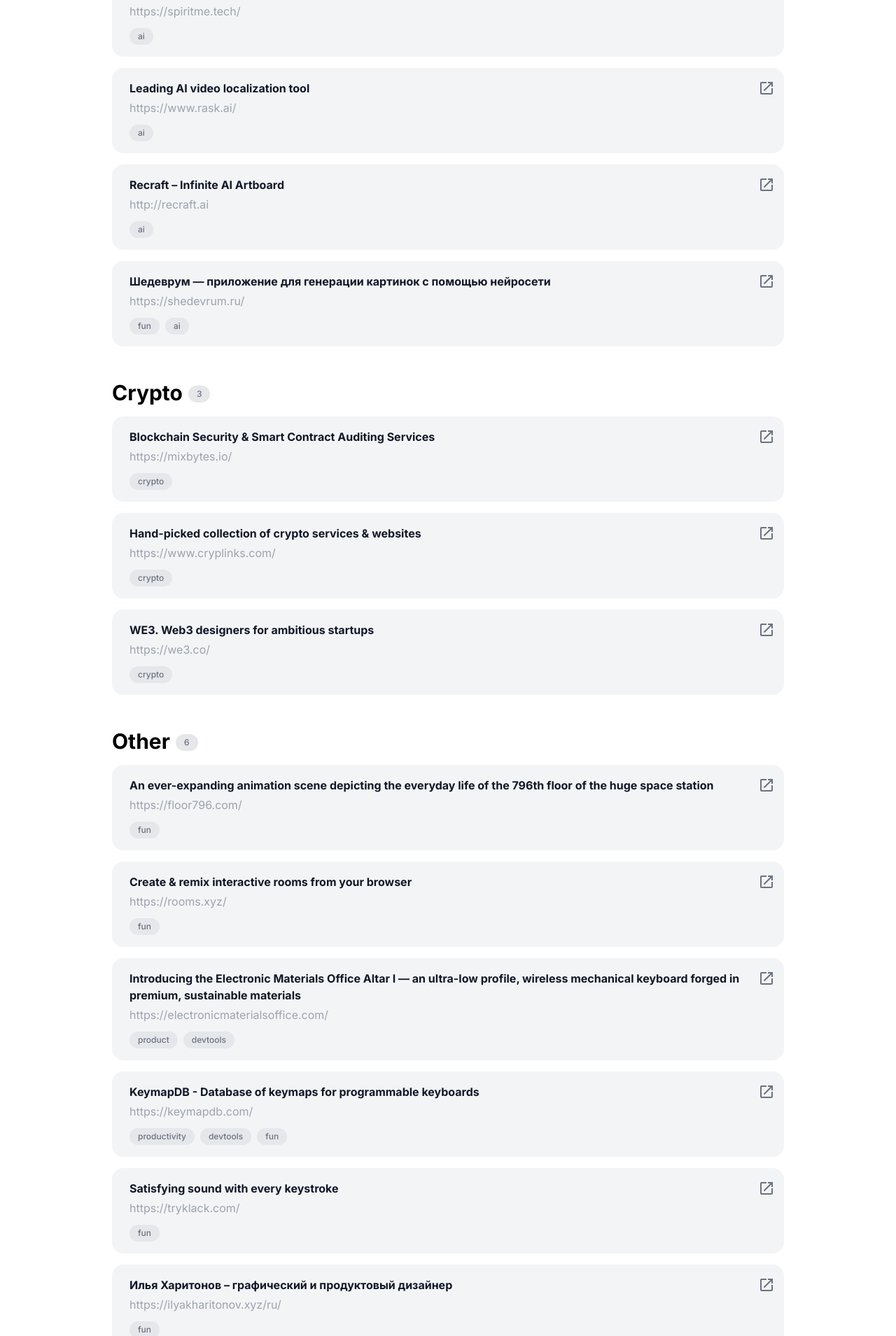
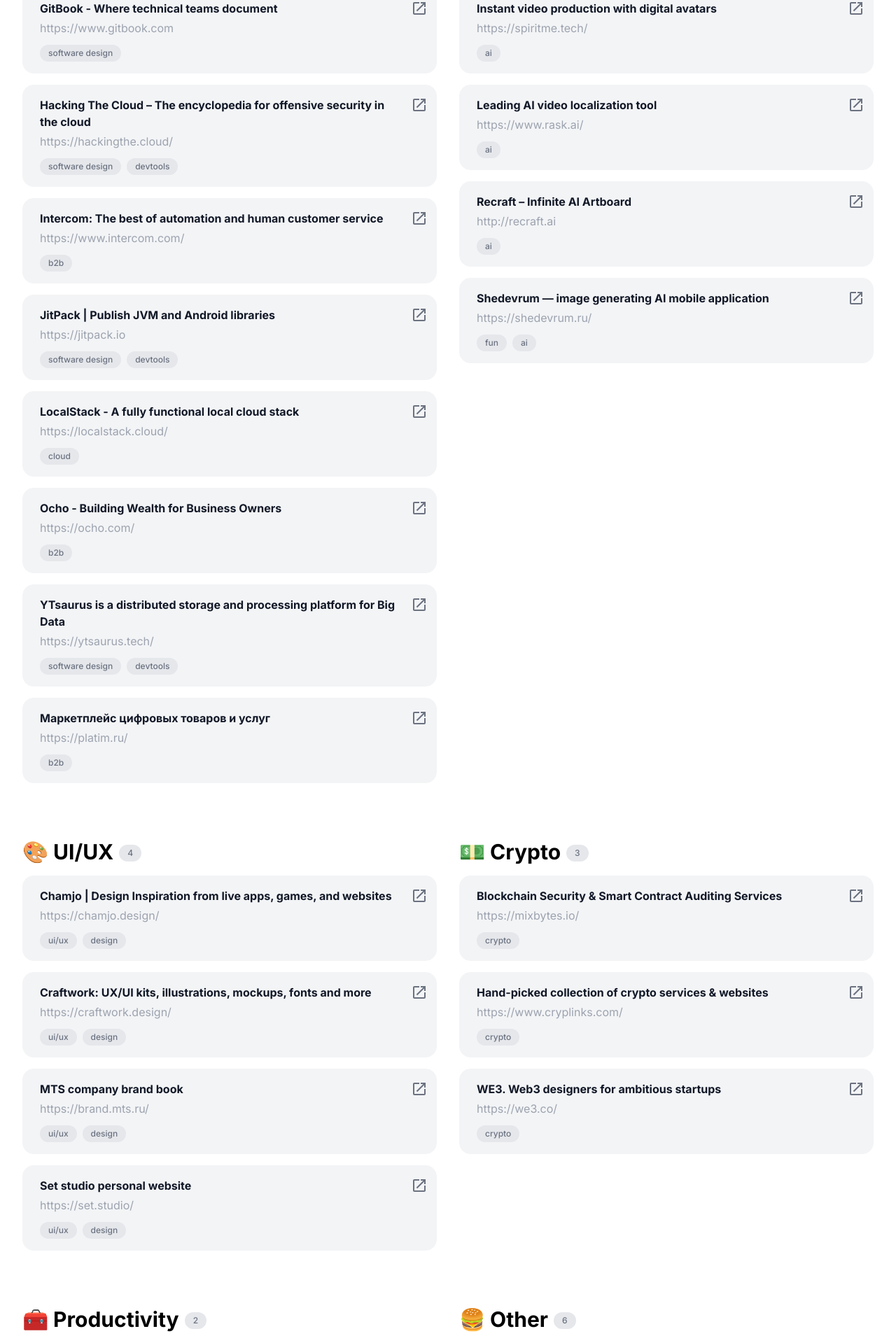
Before and after one commit to egor-baranov/sitebook, a Next.js app: page / in a window 1280 px wide. Shown: the part 391-2300 px from the top of the page at 70% size. Built offline with nearby package versions, Linux system fonts and the light colour scheme.

Commit message:
add emoji to categories, 2 columns on desktop and nothing found text

```diff
--- a/data/sites.tsx
+++ b/data/sites.tsx
@@ -48,7 +48,7 @@
         category: "UI/UX"
     },
     {
-        title: "Брендбук компании МТС",
+        title: "MTS company brand book",
         link: "https://brand.mts.ru/",
         labels: ["ui/ux", "design"],
         category: "UI/UX"
@@ -84,13 +84,13 @@
         category: "Other"
     },
     {
-        title: "Илья Харитонов – графический и продуктовый дизайнер",
-        link: "https://ilyakharitonov.xyz/ru/",
+        title: "Ilya Kharitonov – graphic and product designer",
+        link: "https://ilyakharitonov.xyz/en/",
         labels: ["fun"],
         category: "Other"
     },
     {
-        title: "Шедеврум — приложение для генерации картинок с помощью нейросети",
+        title: "Shedevrum — image generating AI mobile application",
         link: "https://shedevrum.ru/",
         labels: ["fun", "ai"],
         category: "AI"
--- a/pages/index.tsx
+++ b/pages/index.tsx
@@ -1,8 +1,5 @@
-import styles from './index.module.css'
 import {MainLayout} from "../components/Layout"
-import clsx from "clsx";
-import React, {ReactNode, useEffect, useState} from "react";
-import {useRouter} from "next/router";
+import React, {useEffect, useState} from "react";
 import {RowCard} from "../components/RowCard";
 import {Pill} from "../components/Pill";
 import {SearchBar} from "../components/SearchBar";
@@ -38,14 +35,14 @@
 
     const isMobile = windowSize.innerWidth <= 800
 
-    function group(title: string) {
-        const values = Array
+    function items(title: string | null) {
+        return Array
             .from(sites)
             .filter(v =>
                 v.link.toLowerCase().includes(searchInput.toLowerCase())
                 || v.title.toLowerCase().includes(searchInput.toLowerCase())
                 || searchInput.length == 0
-            ).filter(v => v.category == title)
+            ).filter(v => v.category == title || title === null)
             .sort(
                 (a, b) => {
                     if (a.title < b.title) {
@@ -57,21 +54,19 @@
                     return 0;
                 }
             )
+    }
 
-        if (values.length == 0) {
-            return (<div/>)
-        }
-
+    function group(title: any, values: any) {
         return (
-            <div className={isMobile ? "py-4 px-0" : "py-4 px-32"}>
+            <div className={isMobile ? "py-4" : "py-4"}>
                 <div className="flex flex-row">
-                    <h1 className="text-3xl font-bold mr-2"> {title} </h1>
-                    <div className="pt-2"> <Pill label={values.length.toString()}/> </div>
+                    <h1 className="text-3xl font-bold mr-2"> {categoryEmoji.get(title)!! + " " + title} </h1>
+                    <div className="pt-2"><Pill label={values.length.toString()}/></div>
                 </div>
 
                 {
                     values.map(
-                        (v) =>
+                        (v: any) =>
                             (<RowCard key={v.link} title={v.title} link={v.link} labels={v.labels}/>))
                 }
             </div>
@@ -83,12 +78,33 @@
         setSearchInput(e.target.value);
     };
 
+    const categoryEmoji = new Map<string, string>([
+        ["Software Design", "👨‍💻"],
+        ["AI", "🤖"],
+        ["UI/UX", "🎨"],
+        ["Crypto", "💵"],
+        ["Tech", "💻"],
+        ["Productivity", "🧰"],
+        ["Other", "🍔"]
+    ]);
+
+    const displayValues = Array.from(
+        categoryEmoji.keys()
+    ).map(v => [v, items(v)])
+        .filter(v => v[1].length > 0)
+
     return (
         <div className="mt-32">
             <SearchBar isMobile={isMobile} inputHandler={handleChange} searchInput={searchInput}/>
 
-            <MainLayout>
-                {Array.from(new Set(Array.from(sites).map(v => v.category)).values()).sort().map(v => group(v))}
+            <MainLayout className={isMobile ? "mx-4" : "mx-16"}>
+                {
+                    displayValues.length > 0 ?
+                        <div className={isMobile ? "grid grid-cols-1" : "grid grid-cols-2 gap-8"}>
+                            {displayValues.map(v => group(v[0], v[1]))}
+                        </div>
+                        : <div className="text-3xl font-bold mr-2 flex flex-col items-center justify-center"> Nothing was found, try another query </div>
+                }
             </MainLayout>
         </div>
 
```
Also changed, not shown: pages/index.module.css (+0 -14 lines).
